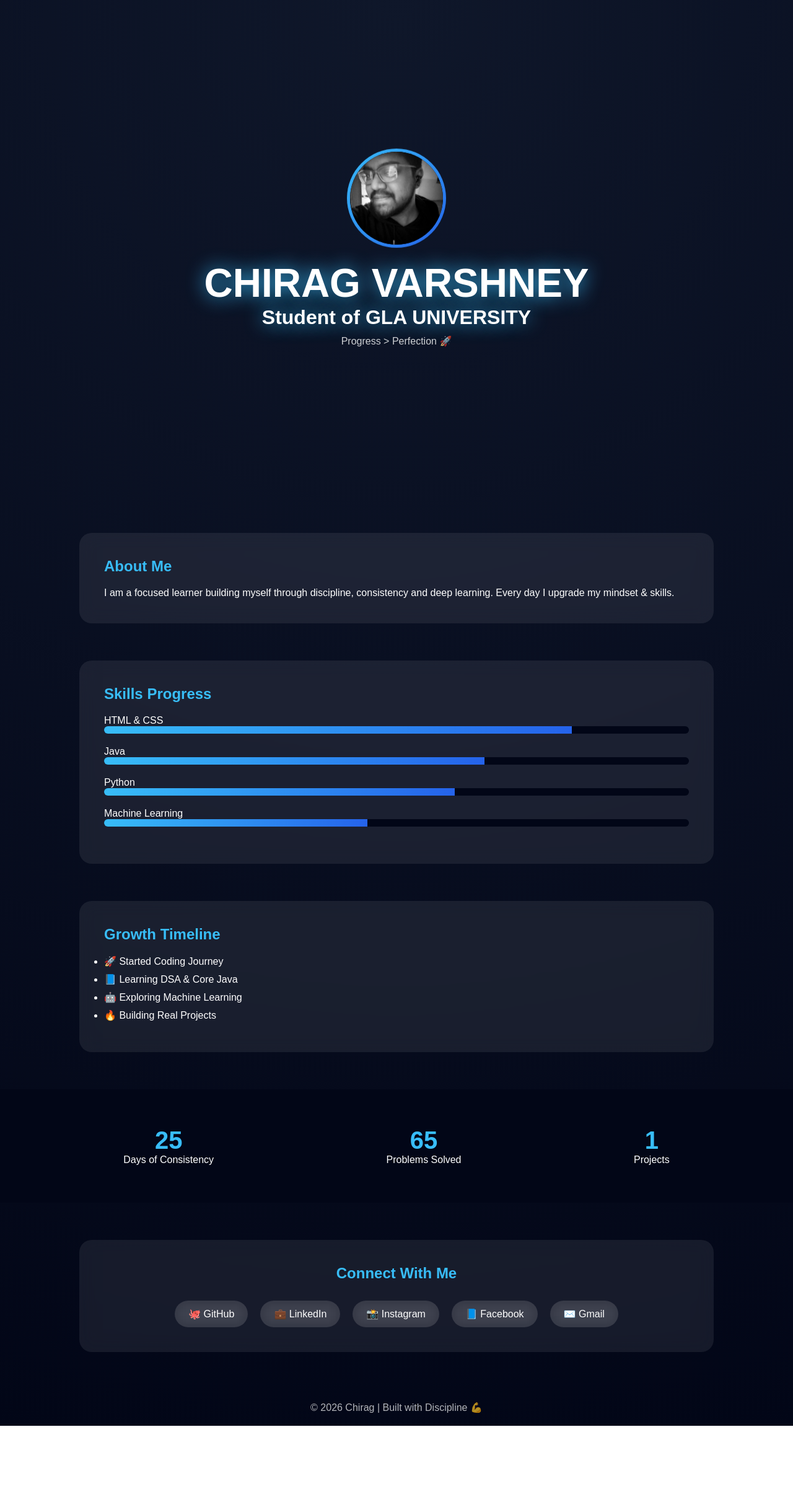
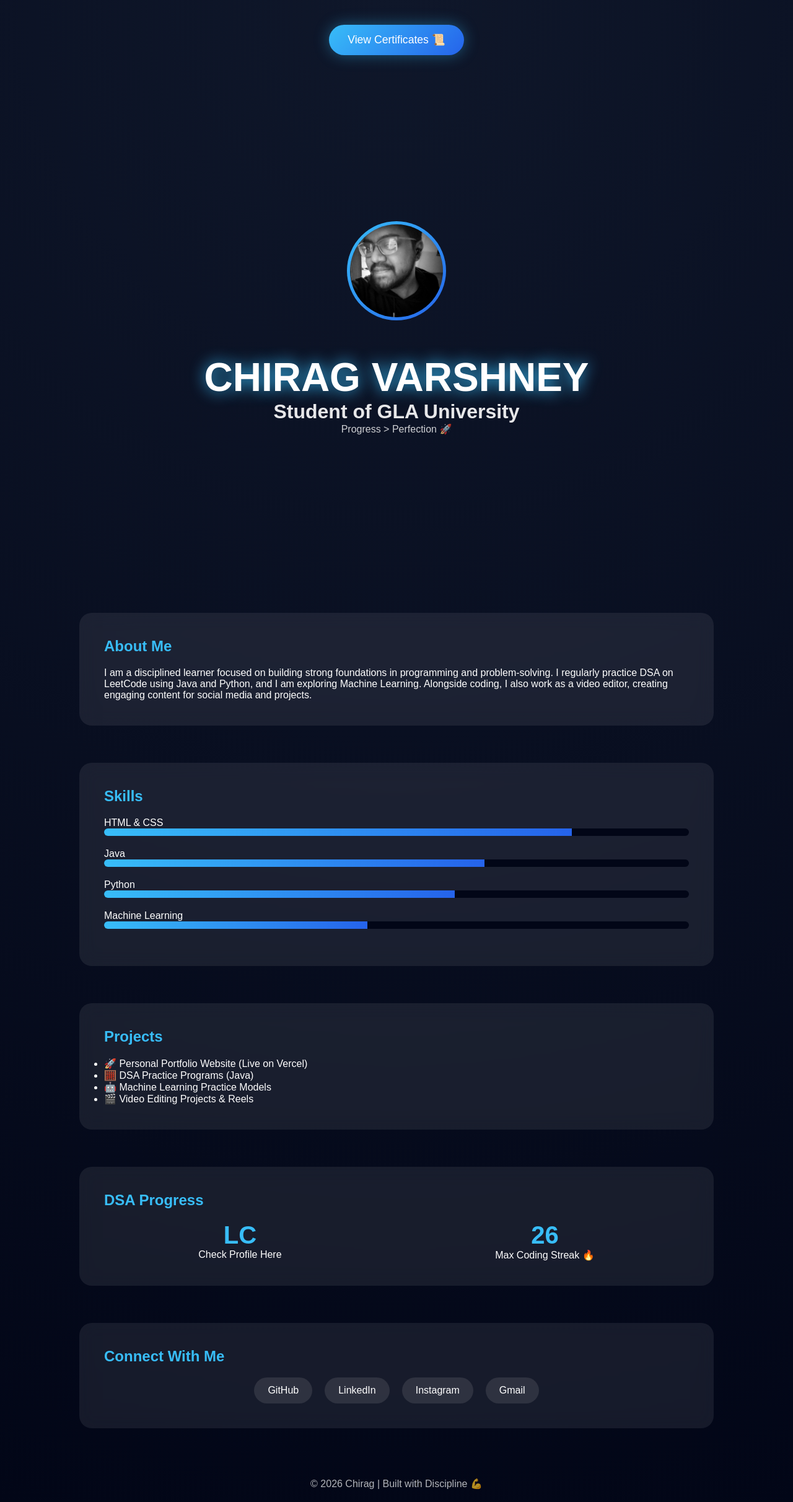
Before and after one commit to Chiragvarshney11/My-Portfolio, a plain HTML site: page index.html in a window 1280 px wide. Shown: the whole page at 62% size. Before the commit the page ends 2301 px from the top, so only its background shows below. Drawn offline with Linux system fonts and the light colour scheme; files whose address does not match are found by name.

Commit message:
Update index.html

```diff
--- a/index.html
+++ b/index.html
@@ -6,40 +6,6 @@
     <title>Chirag | Growth Dashboard</title>
 
     <style>
-        /* PROFILE PHOTO */
-        .profile-pic {
-            width: 160px;
-            height: 160px;
-            border-radius: 50%;
-            padding: 5px;
-            background: linear-gradient(135deg, #38bdf8, #2563eb);
-            margin-bottom: 20px;
-            animation: float 3s ease-in-out infinite;
-        }
-
-        .profile-pic img {
-            width: 100%;
-            height: 100%;
-            border-radius: 50%;
-            object-fit: cover;
-            background: #020617;
-        }
-
-        /* FLOAT ANIMATION */
-        @keyframes float {
-            0% {
-                transform: translateY(0);
-            }
-
-            50% {
-                transform: translateY(-10px);
-            }
-
-            100% {
-                transform: translateY(0);
-            }
-        }
-
         * {
             margin: 0;
             padding: 0;
@@ -60,23 +26,48 @@
             flex-direction: column;
             justify-content: center;
             align-items: center;
+            text-align: center;
+        }
+
+        /* PROFILE PHOTO */
+        .profile-pic {
+            width: 160px;
+            height: 160px;
+            border-radius: 50%;
+            padding: 5px;
+            background: linear-gradient(135deg, #38bdf8, #2563eb);
+            margin-bottom: 40px;
+        }
+
+        .profile-pic img {
+            width: 100%;
+            height: 100%;
+            border-radius: 50%;
+            object-fit: cover;
+        }
+
+        .scroll-photo {
+            transition: transform .4s ease, box-shadow .4s ease;
+        }
+
+        .scroll-photo.active {
+            transform: scale(1.2);
+            box-shadow: 0 0 30px #38bdf8;
         }
 
         .hero h1 {
             font-size: 4rem;
             text-shadow: 0 0 25px #38bdf8;
-            animation: glow 2s infinite alternate;
+            margin-top: 15px;
         }
 
         .hero h4 {
             font-size: 2rem;
-            text-shadow: 0 0 20px #38bff871;
-            animation: glow 2s infinite alternate;
+            opacity: .9;
         }
 
         .hero p {
-            opacity: 0.8;
-            margin-top: 10px;
+            opacity: .8
         }
 
         /* GLASS */
@@ -85,7 +76,7 @@
             margin: 60px auto;
             padding: 40px;
             border-radius: 20px;
-            background: rgba(255, 255, 255, 0.08);
+            background: rgba(255, 255, 255, .08);
             backdrop-filter: blur(14px);
             transform: translateY(40px);
             opacity: 0;
@@ -99,12 +90,12 @@
 
         h2 {
             color: #38bdf8;
-            margin-bottom: 20px;
+            margin-bottom: 20px
         }
 
         /* SKILLS */
         .skill {
-            margin-bottom: 20px;
+            margin-bottom: 20px
         }
 
         .bar {
@@ -122,20 +113,12 @@
             transition: 1.5s ease;
         }
 
-        /* TIMELINE */
-        .timeline li {
-            margin: 10px 0;
-        }
-
         /* STATS */
         .stats {
             display: flex;
             justify-content: space-around;
-            padding: 60px;
-            background: #020617;
-        }
-
-        .stats div {
+            gap: 40px;
+            flex-wrap: wrap;
             text-align: center;
         }
 
@@ -144,111 +127,85 @@
             color: #38bdf8;
         }
 
-        /* FOOTER */
+        /* MODAL */
+        .modal {
+            position: fixed;
+            inset: 0;
+            background: rgba(0, 0, 0, .6);
+            display: none;
+            justify-content: center;
+            align-items: center;
+        }
+
+        .modal-content {
+            background: rgba(255, 255, 255, .1);
+            padding: 40px;
+            border-radius: 20px;
+            max-width: 500px;
+            position: relative;
+        }
+
+        .close {
+            position: absolute;
+            right: 20px;
+            top: 15px;
+            cursor: pointer;
+            font-size: 24px;
+        }
+
+        /* SOCIAL */
+        .social-links {
+            display: flex;
+            gap: 20px;
+            justify-content: center;
+            flex-wrap: wrap;
+        }
+
+        .social-links a {
+            padding: 12px 22px;
+            border-radius: 30px;
+            text-decoration: none;
+            color: white;
+            background: rgba(255, 255, 255, .1);
+        }
+
+        .social-links a:hover {
+            background: linear-gradient(135deg, #38bdf8, #2563eb);
+        }
+
         footer {
             text-align: center;
             padding: 20px;
-            opacity: 0.7;
+            opacity: .7;
         }
 
-        /* ANIMATIONS */
-        @keyframes glow {
-            from {
-                text-shadow: 0 0 10px #38bdf8;
-            }
-
-            to {
-                text-shadow: 0 0 30px #38bdf8;
-            }
+        /* MODAL ANIMATION */
+        .modal-content {
+            animation: popUp 0.4s ease;
         }
 
-        .scroll-photo {
-            transition: transform 0.6s cubic-bezier(.4, 0, .2, 1);
+        /* ACHIEVEMENT LIST ANIMATION */
+        .modal-content ul li {
+            opacity: 0;
+            animation: slideIn 0.4s ease forwards;
         }
 
-        /* MODAL BACKGROUND */
-        .modal {
-            position: fixed;
-            top: 0;
-            left: 0;
-            width: 100%;
-            height: 100%;
-            background: rgba(0, 0, 0, 0.6);
-            backdrop-filter: blur(8px);
-            display: none;
-            justify-content: center;
-            align-items: center;
-            z-index: 1000;
+        .modal-content ul li:nth-child(1) {
+            animation-delay: 0.1s;
         }
 
-        /* MODAL BOX */
-        .modal-content {
-            background: rgba(255, 255, 255, 0.1);
-            padding: 40px;
-            border-radius: 20px;
-            width: 90%;
-            max-width: 500px;
-            animation: popUp 0.5s ease;
-            position: relative;
+        .modal-content ul li:nth-child(2) {
+            animation-delay: 0.2s;
         }
 
-        .modal-content h2 {
-            color: #38bdf8;
-            margin-bottom: 20px;
+        .modal-content ul li:nth-child(3) {
+            animation-delay: 0.3s;
         }
 
-        /* ACHIEVEMENTS LIST */
-        .achievements li {
-            margin: 12px 0;
-            font-size: 1.05rem;
-            opacity: 0;
-            animation: slideIn 0.5s ease forwards;
-        }
-
-        .achievements li:nth-child(1) {
-            animation-delay: 0.1s
-        }
-
-        .achievements li:nth-child(2) {
-            animation-delay: 0.2s
-        }
-
-        .achievements li:nth-child(3) {
-            animation-delay: 0.3s
-        }
-
-        .achievements li:nth-child(4) {
-            animation-delay: 0.4s
-        }
-
-        .achievements li:nth-child(5) {
-            animation-delay: 0.5s
-        }
-
-        /* SCROLL ANIMATED PROFILE */
-        .scroll-photo {
-            transition: transform 0.4s ease, box-shadow 0.4s ease;
-        }
-
-        .scroll-photo.active {
-            transform: scale(1.15) rotate(5deg);
-            box-shadow: 0 0 35px #38bdf8;
-        }
-
-        /* CLOSE BUTTON */
-        .close {
-            position: absolute;
-            top: 15px;
-            right: 20px;
-            font-size: 24px;
-            cursor: pointer;
-            color: #fff;
-        }
-
-        /* ANIMATIONS */
+        /* KEYFRAMES */
         @keyframes popUp {
             from {
-                transform: scale(0.7);
+                transform: scale(0.8);
                 opacity: 0;
             }
 
@@ -270,222 +227,212 @@
             }
         }
 
-        /* SOCIAL SECTION */
-        .social {
-            text-align: center;
+        /* LEETCODE LINK */
+        .lc-link {
+            color: #38bdf8;
+            text-decoration: none;
+            transition: 0.3s ease;
         }
 
-        .social-links {
-            display: flex;
-            flex-wrap: wrap;
-            justify-content: center;
-            gap: 20px;
-            margin-top: 30px;
+        .lc-link:hover {
+            color: #fff;
+            text-shadow: 0 0 15px #38bdf8;
+            transform: scale(1.05);
+            display: inline-block;
         }
 
-        .social-links a {
-            padding: 12px 22px;
+        .cert-btn-wrapper {
+            display: flex;
+            justify-content: center;
+            margin: 40px 0;
+        }
+
+        .cert-btn {
+            padding: 14px 30px;
             border-radius: 30px;
             text-decoration: none;
             color: white;
-            background: rgba(255, 255, 255, 0.1);
-            backdrop-filter: blur(10px);
+            font-size: 1.1rem;
+            background: linear-gradient(135deg, #38bdf8, #2563eb);
+            box-shadow: 0 0 25px rgba(56, 189, 248, 0.4);
             transition: 0.3s ease;
-            font-size: 1rem;
-            box-shadow: 0 0 0 transparent;
         }
 
-        .social-links a:hover {
-            transform: translateY(-5px);
-            box-shadow: 0 0 20px #38bdf8;
-            background: linear-gradient(135deg, #38bdf8, #2563eb);
+        .cert-btn:hover {
+            transform: scale(1.05);
+            box-shadow: 0 0 40px rgba(56, 189, 248, 0.8);
         }
     </style>
 </head>
 
 <body>
+    <div class="cert-btn-wrapper">
+        <a href="certificates.html" class="cert-btn">View Certificates 📜</a>
+    </div>
 
+    <!-- HERO -->
     <section class="hero">
-        <div class="profile-pic" onclick="openAchievements()">
-            <img src="profile.jpeg"
-                alt="Chirag Varshney">
+        <div class="profile-pic scroll-photo" onclick="openAchievements()">
+            <img src="C:\html\css\profile.jpeg" alt="Chirag Varshney">
         </div>
-
         <h1>CHIRAG VARSHNEY</h1>
-        <h4>Student of GLA UNIVERSITY</h4>
+        <h4>Student of GLA University</h4>
         <p>Progress > Perfection 🚀</p>
     </section>
 
-
-
+    <!-- ABOUT -->
     <section class="glass reveal">
         <h2>About Me</h2>
         <p>
-            I am a focused learner building myself through
-            discipline, consistency and deep learning.
-            Every day I upgrade my mindset & skills.
+            I am a disciplined learner focused on building strong foundations
+            in programming and problem-solving. I regularly practice DSA on
+            LeetCode using Java and Python, and I am exploring Machine Learning.
+            Alongside coding, I also work as a video editor, creating engaging
+            content for social media and projects.
         </p>
     </section>
 
+    <!-- SKILLS -->
     <section class="glass reveal">
-        <h2>Skills Progress</h2>
-
-        <div class="skill">
-            <span>HTML & CSS</span>
-            <div class="bar">
+        <h2>Skills</h2>
+        <div class="skill">HTML & CSS<div class="bar">
                 <div class="progress" data-width="80%"></div>
             </div>
         </div>
-
-        <div class="skill">
-            <span>Java</span>
-            <div class="bar">
+        <div class="skill">Java<div class="bar">
                 <div class="progress" data-width="65%"></div>
             </div>
         </div>
-
-        <div class="skill">
-            <span>Python</span>
-            <div class="bar">
+        <div class="skill">Python<div class="bar">
                 <div class="progress" data-width="60%"></div>
             </div>
         </div>
-
-        <div class="skill">
-            <span>Machine Learning</span>
-            <div class="bar">
+        <div class="skill">Machine Learning<div class="bar">
                 <div class="progress" data-width="45%"></div>
             </div>
         </div>
     </section>
 
-    <section class="glass reveal timeline">
-        <h2>Growth Timeline</h2>
+    <!-- PROJECTS -->
+    <section class="glass reveal">
+        <h2>Projects</h2>
         <ul>
-            <li>🚀 Started Coding Journey</li>
-            <li>📘 Learning DSA & Core Java</li>
-            <li>🤖 Exploring Machine Learning</li>
-            <li>🔥 Building Real Projects</li>
+            <li>🚀 Personal Portfolio Website (Live on Vercel)</li>
+            <li>🧮 DSA Practice Programs (Java)</li>
+            <li>🤖 Machine Learning Practice Models</li>
+            <li>🎬 Video Editing Projects & Reels</li>
         </ul>
     </section>
 
-    <section class="stats">
-        <div>
-            <h3 class="counter" data-target="25">0</h3>
-            <p>Days of Consistency</p>
-        </div>
-        <div>
-            <h3 class="counter" data-target="65">0</h3>
-            <p>Problems Solved</p>
-        </div>
-        <div>
-            <h3 class="counter" data-target="1">0</h3>
-            <p>Projects</p>
-        </div>
-        <!-- ACHIEVEMENTS MODAL -->
-        <div id="achievementModal" class="modal">
-            <div class="modal-content">
-                <span class="close" onclick="closeAchievements()">×</span>
-                <h2>My Achievements 🏆</h2>
+    <!-- DSA STATS -->
+    <section class="glass reveal">
+        <h2>DSA Progress</h2>
+        <div class="stats">
+            <div>
+                <h3>
+                    <a href="https://leetcode.com/u/Chiragvarshney_official24/" target="_blank" class="lc-link"> LC </a>
+                </h3>
+                <p> Check Profile Here </p>
 
-                <ul class="achievements">
-                    <li>🔥 25+ Days Coding Consistency</li>
-                    <li>💻 65+ DSA Problems Solved</li>
-                    <li>🚀 Built My First Portfolio Website</li>
-                    <li>📘 Learning Core Java & DSA</li>
-                    <li>🤖 Started Machine Learning Journey</li>
-                </ul>
             </div>
-        </div>
 
-    </section>
-    <section class="glass reveal social">
-        <h2>Connect With Me</h2>
-
-        <div class="social-links">
-            <a href="https://github.com/Chiragvarshney11" target="_blank">🐙 GitHub</a>
-            <a href="https://www.linkedin.com/in/chirag-varshney-29aa55336/" target="_blank">💼 LinkedIn</a>
-            <a href="https://www.instagram.com/iamcv.07/" target="_blank">📸 Instagram</a>
-            <a href="https://www.facebook.com/chirag.varshney.5055" target="_blank">📘 Facebook</a>
-            <a href="mailto:cvarshney609@gmail.com">✉️ Gmail</a>
+            <div>
+                <h3 id="streak">26</h3>
+                <p>Max Coding Streak 🔥</p>
+            </div>
         </div>
     </section>
 
-    <footer>
-        © 2026 Chirag | Built with Discipline 💪
-    </footer>
+    <!-- CONTACT -->
+    <section class="glass reveal">
+        <h2>Connect With Me</h2>
+        <div class="social-links">
+            <a href="https://github.com/Chiragvarshney11" target="_blank">GitHub</a>
+            <a href="https://www.linkedin.com/in/chirag-varshney-29aa55336/" target="_blank">LinkedIn</a>
+            <a href="https://www.instagram.com/iamcv.07/" target="_blank">Instagram</a>
+            <a href="mailto:cvarshney609@gmail.com">Gmail</a>
+        </div>
+    </section>
+
+    <footer>© 2026 Chirag | Built with Discipline 💪</footer>
+
+    <!-- ACHIEVEMENTS MODAL -->
+    <div id="achievementModal" class="modal">
+        <div class="modal-content">
+            <span class="close" onclick="closeAchievements()">×</span>
+            <h2>Achievements 🏆</h2>
+            <ul>
+                <li>🔥 26+ days coding consistency</li>
+                <li>💻 65+ LeetCode problems solved</li>
+                <li>🚀 Portfolio deployed on Vercel</li>
+            </ul>
+        </div>
+    </div>
 
     <script>
+        /* MODAL */
         function openAchievements() {
             document.getElementById("achievementModal").style.display = "flex";
         }
-
         function closeAchievements() {
             document.getElementById("achievementModal").style.display = "none";
         }
 
-        /* Close on outside click */
-        window.addEventListener("click", (e) => {
-            const modal = document.getElementById("achievementModal");
-            if (e.target === modal) {
-                closeAchievements();
-            }
-        });
-        const profilePhoto = document.querySelector(".scroll-photo");
+        /* SCROLL EFFECTS */
+        const reveals = document.querySelectorAll(".reveal");
+        const bars = document.querySelectorAll(".progress");
+        const photo = document.querySelector(".scroll-photo");
 
         window.addEventListener("scroll", () => {
-            const scrollY = window.scrollY;
-
-            if (scrollY > 80) {
-                profilePhoto.classList.add("active");
-            } else {
-                profilePhoto.classList.remove("active");
-            }
-        });
-
-
-        /* REVEAL ANIMATION */
-        const reveals = document.querySelectorAll(".reveal");
-        const progresses = document.querySelectorAll(".progress");
-        const counters = document.querySelectorAll(".counter");
-
-        window.addEventListener("scroll", () => {
-            reveals.forEach(section => {
-                const top = section.getBoundingClientRect().top;
-                if (top < window.innerHeight - 100) {
-                    section.classList.add("show");
+            reveals.forEach(sec => {
+                if (sec.getBoundingClientRect().top < window.innerHeight - 100) {
+                    sec.classList.add("show");
                 }
             });
-
-            progresses.forEach(bar => {
-                const top = bar.getBoundingClientRect().top;
-                if (top < window.innerHeight) {
+            bars.forEach(bar => {
+                if (bar.getBoundingClientRect().top < window.innerHeight) {
                     bar.style.width = bar.dataset.width;
                 }
             });
+            if (window.scrollY > 80) {
+                photo.classList.add("active");
+            } else {
+                photo.classList.remove("active");
+            }
+        });
+        function openAchievements() {
+            const modal = document.getElementById("achievementModal");
+            modal.style.display = "flex";
 
-            counters.forEach(counter => {
-                if (counter.innerText == "0") {
-                    const top = counter.getBoundingClientRect().top;
-                    if (top < window.innerHeight) {
-                        let count = 0;
-                        const target = +counter.dataset.target;
-                        const speed = target / 100;
+            // reset animations
+            const items = modal.querySelectorAll("li");
+            items.forEach(li => {
+                li.style.animation = "none";
+                li.offsetHeight; // reflow
+                li.style.animation = "";
+            });
+        }
 
-                        const update = () => {
-                            if (count < target) {
-                                count += speed;
-                                counter.innerText = Math.ceil(count);
-                                setTimeout(update, 20);
-                            } else {
-                                counter.innerText = target;
-                            }
-                        };
-                        update();
-                    }
-                }
-            });
-        });
+        /* MAX STREAK AUTO +1 DAILY */
+        const BASE_STREAK = 26;
+        const today = new Date().toDateString();
+
+        let streak = localStorage.getItem("maxStreak");
+        let lastDate = localStorage.getItem("lastUpdated");
+
+        if (!streak || !lastDate) {
+            localStorage.setItem("maxStreak", BASE_STREAK);
+            localStorage.setItem("lastUpdated", today);
+            document.getElementById("streak").innerText = BASE_STREAK;
+        } else {
+            let s = parseInt(streak);
+            if (lastDate !== today) {
+                s += 1;
+                localStorage.setItem("maxStreak", s);
+                localStorage.setItem("lastUpdated", today);
+            }
+            document.getElementById("streak").innerText = s;
+        }
     </script>
 
 </body>
```
